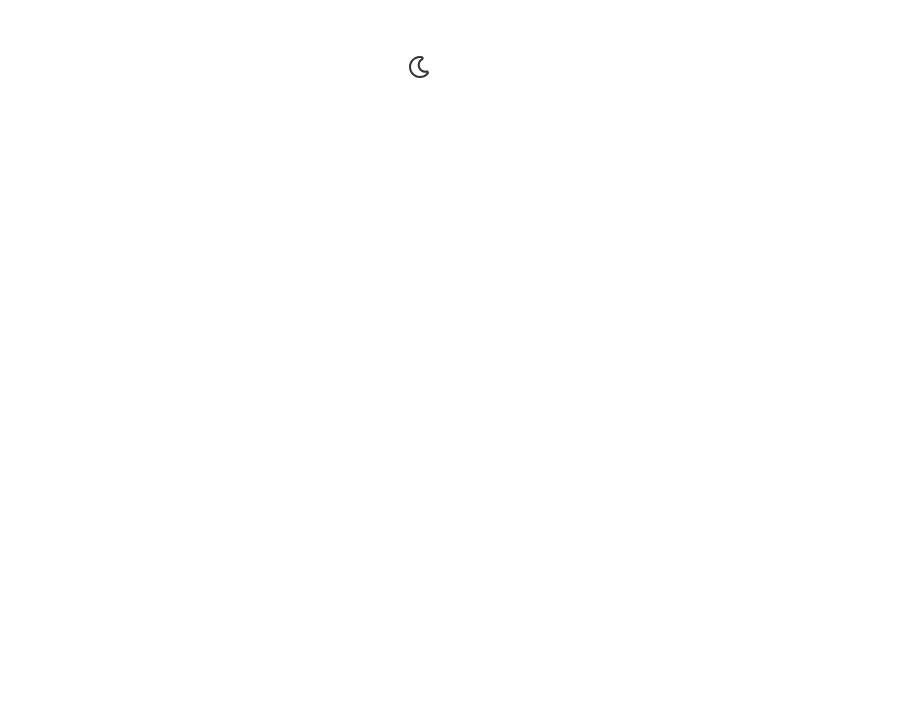
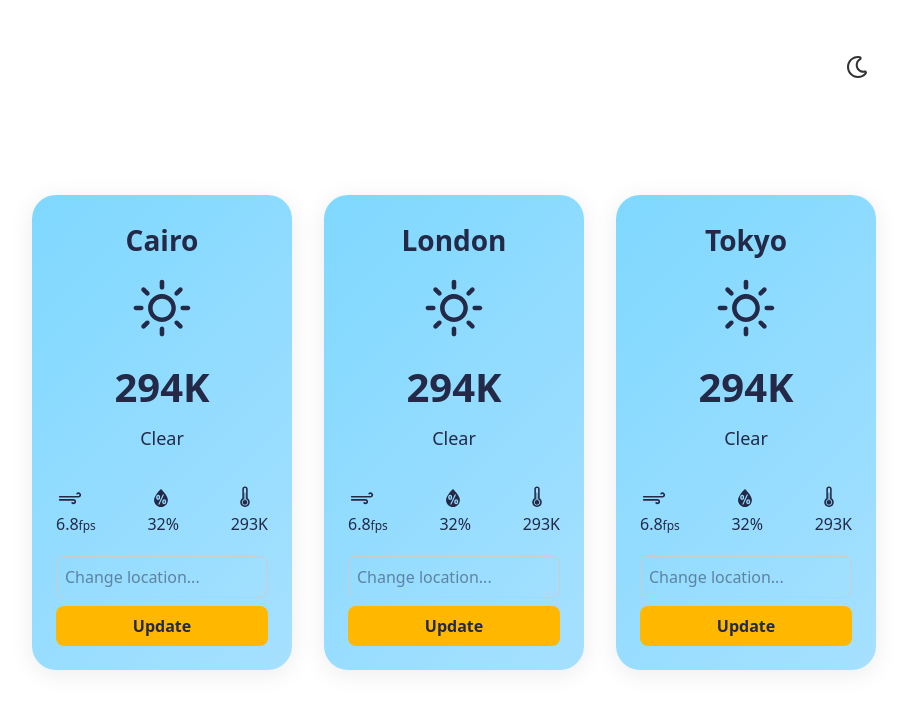
Before and after one commit to wathsala-vishwajith/ahasa, a React (Vite) app: page / in a window 1280 px wide. Shown: the top 708 px of the page, without its empty margins (186-1093 px from the left). Built offline with nearby package versions, Linux system fonts and the light colour scheme.

Commit message:
add the whether card with mock data

```diff
--- a/src/App.tsx
+++ b/src/App.tsx
@@ -1,16 +1,18 @@
-import { useState } from 'react'
 import './App.css'
 import DarkModeToggle from './components/DarkModeToggle/DarkModeToggle';
+import WeatherCard from './components/WeatherCard';
 
 function App() {
 
 
   return (
-    <div style={{ position: 'relative', minHeight: '100vh' }}>
+    <div style={{ position: 'relative', minHeight: '100vh', display: 'flex', flexWrap: 'wrap', justifyContent: 'center', alignItems: 'center' }}>
       <div style={{ position: 'absolute', top: 16, right: 16 }}>
         <DarkModeToggle />
       </div>
-
+      <WeatherCard id="cairo" initialLocation="Cairo" />
+      <WeatherCard id="london" initialLocation="London" />
+      <WeatherCard id="tokyo" initialLocation="Tokyo" />
     </div>
   )
 }
--- /dev/null
+++ b/src/components/WeatherCard.tsx
@@ -0,0 +1,160 @@
+import React, { useEffect, useState } from 'react';
+import { WiDaySunny, WiNightClear, WiCloudy, WiRain, WiSnow, WiThunderstorm, WiFog, WiStrongWind, WiHumidity, WiThermometer } from 'react-icons/wi';
+
+// Helper to get icon based on weather
+const getWeatherIcon = (weather: string, isDay: boolean) => {
+  switch (weather) {
+    case 'clear':
+      return isDay ? <WiDaySunny size={80} /> : <WiNightClear size={80} />;
+    case 'clouds':
+      return <WiCloudy size={80} />;
+    case 'rain':
+      return <WiRain size={80} />;
+    case 'snow':
+      return <WiSnow size={80} />;
+    case 'thunderstorm':
+      return <WiThunderstorm size={80} />;
+    case 'fog':
+    case 'mist':
+      return <WiFog size={80} />;
+    default:
+      return isDay ? <WiDaySunny size={80} /> : <WiNightClear size={80} />;
+  }
+};
+
+// Helper to get card background based on day/night
+const getCardBackground = (isDay: boolean) => {
+  return isDay
+    ? 'linear-gradient(135deg, #7fd8ff 0%, #a6e0ff 100%)'
+    : 'linear-gradient(135deg, #232946 0%, #3a3f5a 100%)';
+};
+
+export interface WeatherCardProps {
+  id: string;
+  initialLocation?: string;
+}
+
+interface WeatherData {
+  location: string;
+  temp: number;
+  weather: string;
+  wind: number;
+  humidity: number;
+  feelsLike: number;
+  isDay: boolean;
+}
+
+const defaultData: WeatherData = {
+  location: 'Cairo',
+  temp: 294,
+  weather: 'clear',
+  wind: 6.8,
+  humidity: 32,
+  feelsLike: 293,
+  isDay: true,
+};
+
+const WeatherCard: React.FC<WeatherCardProps> = ({ id, initialLocation }) => {
+  const [data, setData] = useState<WeatherData>(() => {
+    const saved = localStorage.getItem('weathercard-' + id);
+    return saved ? JSON.parse(saved) : { ...defaultData, location: initialLocation || defaultData.location };
+  });
+  const [locationInput, setLocationInput] = useState('');
+
+  useEffect(() => {
+    localStorage.setItem('weathercard-' + id, JSON.stringify(data));
+  }, [data, id]);
+
+  // Simulate fetch (replace with real API call)
+  const fetchWeather = (loc: string) => {
+    // For demo, randomize weather
+    const weathers = ['clear', 'clouds', 'rain', 'snow', 'thunderstorm', 'fog'];
+    const weather = weathers[Math.floor(Math.random() * weathers.length)];
+    const isDay = new Date().getHours() > 6 && new Date().getHours() < 18;
+    setData({
+      location: loc,
+      temp: 290 + Math.floor(Math.random() * 10),
+      weather,
+      wind: +(5 + Math.random() * 5).toFixed(1),
+      humidity: Math.floor(20 + Math.random() * 60),
+      feelsLike: 290 + Math.floor(Math.random() * 10),
+      isDay,
+    });
+  };
+
+  return (
+    <div
+      style={{
+        width: 260,
+        borderRadius: 24,
+        padding: 24,
+        background: getCardBackground(data.isDay),
+        color: data.isDay ? '#232946' : '#fff',
+        boxShadow: '0 4px 24px rgba(0,0,0,0.08)',
+        margin: 16,
+        display: 'flex',
+        flexDirection: 'column',
+        alignItems: 'center',
+      }}
+    >
+      <div style={{ fontWeight: 700, fontSize: 28, marginBottom: 8 }}>{data.location}</div>
+      <div>{getWeatherIcon(data.weather, data.isDay)}</div>
+      <div style={{ fontSize: 40, fontWeight: 700, margin: '8px 0' }}>{data.temp}K</div>
+      <div style={{ fontSize: 18, marginBottom: 16 }}>{data.weather.replace(/^(.)/, c => c.toUpperCase())}</div>
+      <div style={{ display: 'flex', gap: 16, width: '100%', justifyContent: 'space-between', marginTop: 16 }}>
+        <div style={{ textAlign: 'center' }}>
+          <WiStrongWind size={28} />
+          <div style={{ fontSize: 16 }}>{data.wind}<span style={{ fontSize: 12 }}>fps</span></div>
+        </div>
+        <div style={{ textAlign: 'center' }}>
+          <WiHumidity size={28} />
+          <div style={{ fontSize: 16 }}>{data.humidity}%</div>
+        </div>
+        <div style={{ textAlign: 'center' }}>
+          <WiThermometer size={28} />
+          <div style={{ fontSize: 16 }}>{data.feelsLike}K</div>
+        </div>
+      </div>
+      <form
+        onSubmit={e => {
+          e.preventDefault();
+          if (locationInput.trim()) fetchWeather(locationInput.trim());
+        }}
+        style={{ marginTop: 20, width: '100%' }}
+      >
+        <input
+          type="text"
+          placeholder="Change location..."
+          value={locationInput}
+          onChange={e => setLocationInput(e.target.value)}
+          style={{
+            width: '100%',
+            padding: 8,
+            borderRadius: 8,
+            border: '1px solid #ccc',
+            fontSize: 16,
+            marginBottom: 8,
+          }}
+        />
+        <button
+          type="submit"
+          style={{
+            width: '100%',
+            padding: 8,
+            borderRadius: 8,
+            border: 'none',
+            background: data.isDay ? '#ffb700' : '#232946',
+            color: data.isDay ? '#232946' : '#fff',
+            fontWeight: 700,
+            fontSize: 16,
+            cursor: 'pointer',
+          }}
+        >
+          Update
+        </button>
+      </form>
+    </div>
+  );
+};
+
+export default WeatherCard;
```
